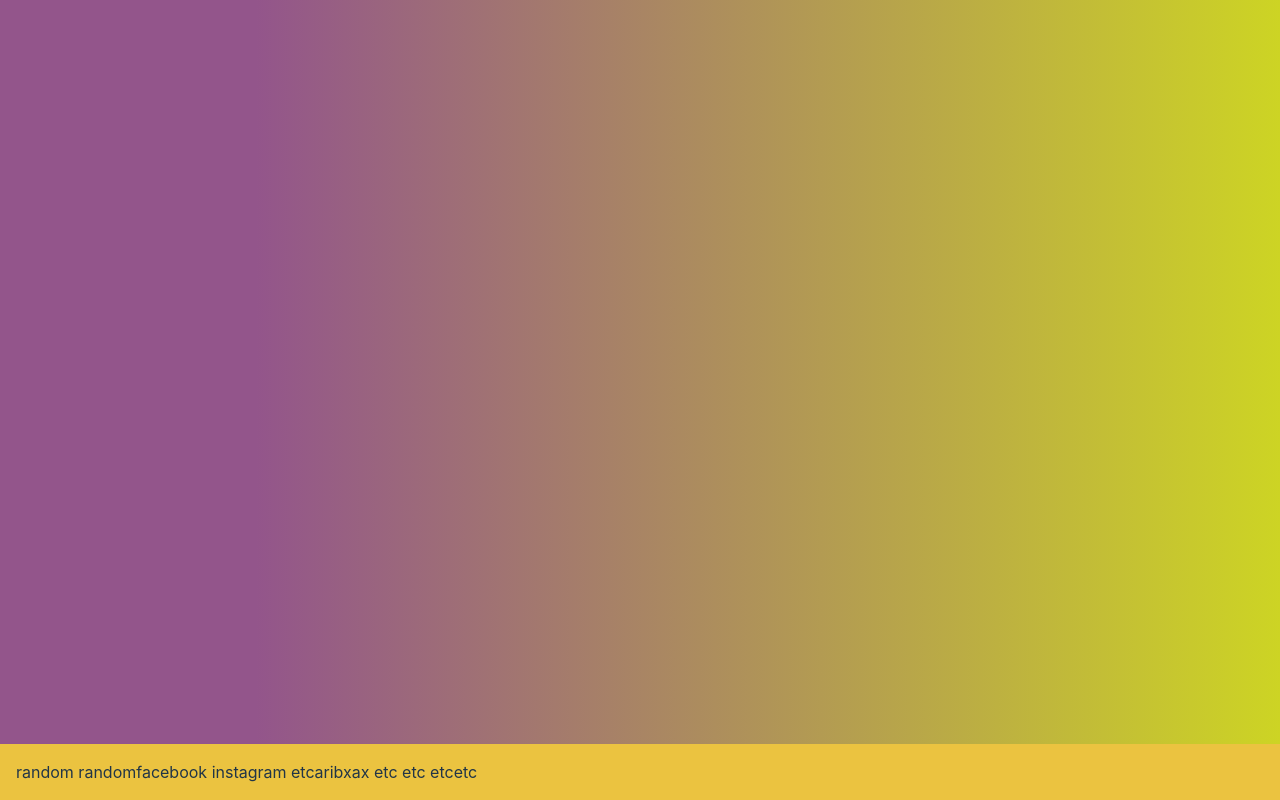
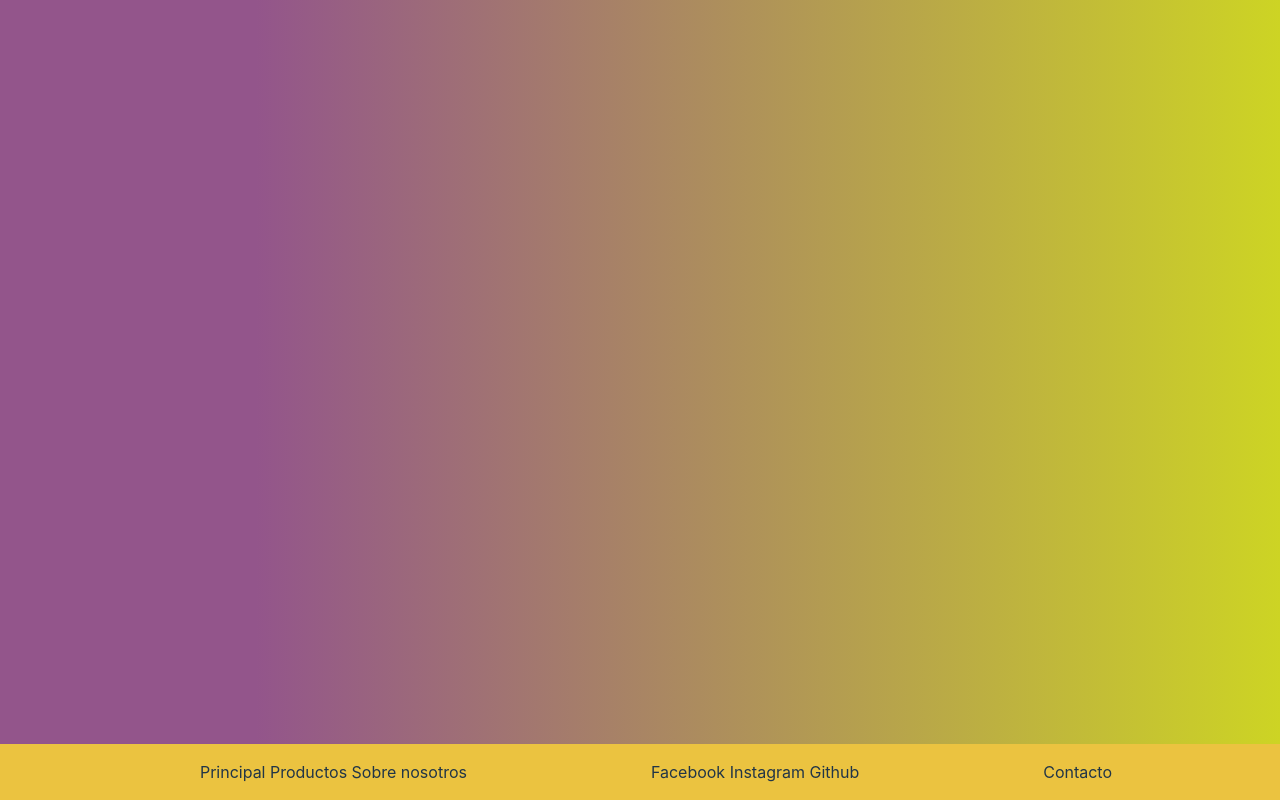
Before and after one commit to laura16ortega/ProyectoFinal-DRINKS, a React (Vite) app in the folder Client/: page / in a window 1280 px wide. Built offline with nearby package versions, Linux system fonts and the light colour scheme.

Commit message:
final changes before pull request

```diff
--- a/Client/src/components/Footer/Footer.jsx
+++ b/Client/src/components/Footer/Footer.jsx
@@ -7,18 +7,15 @@ function Footer(props) {
 
         <footer className={s.body} >
             <div className={s.contact}>
-                random
-                random
+            Principal   Productos   Sobre nosotros
             </div>
             <div className={s.social_media}>
-                facebook
-                instagram
-                etc
+                Facebook
+                Instagram
+                Github
             </div>
             <div className={s.github}>
-                aribxax
-                etc etc
-                etcetc
+        Contacto
 
             </div>
 
--- a/Client/src/components/Footer/Footer.module.css
+++ b/Client/src/components/Footer/Footer.module.css
@@ -2,7 +2,8 @@
   display:flex;
 
 
-
+    flex-direction: row;
+    justify-content: space-evenly;
     margin-top: 1rem;
     padding: 1rem;
     background-color: rgb(235, 195, 64);
--- a/Client/src/components/Reviews/Reviews.jsx
+++ b/Client/src/components/Reviews/Reviews.jsx
@@ -100,18 +100,19 @@ function Reviews(props) {
         <img  className={s.image} src={user?.picture} />
         <h6 className={s.nickname}>{user?.nickname}</h6>
             </div>
+            <div>
+            <Rating onClick={onPointerMove} allowFraction="true"/>
+        </div>
 
         </div>
           { isAuthenticated ? (<form className={s.userReview} onSubmit={(e) => handleNewReview(e)}>
-          <div>
-            <Rating onClick={onPointerMove} allowFraction="true"/>
-        </div>
+
             <input
             name='title'
 
             onChange={(e) => handleInput(e)}
             className={s.inputTitle}
-            placeholder='title'
+            placeholder='Titulo'
              />
               {error.title && <p className={s.alert}>{error.title}</p>}
 
@@ -121,7 +122,7 @@ function Reviews(props) {
             className={s.inputContent}
             placeholder='My review...'
             />
-            {error.content && <p className={s.alert}>{error.content}</p>}
+            {error.content && <p className={s.contentAlert}>{error.content}</p>}
             <button type='submit' className={s.btn}>Enviar</button>
 
         </form>) : (<div></div>)}
--- a/Client/src/components/Reviews/Reviews.module.css
+++ b/Client/src/components/Reviews/Reviews.module.css
@@ -1,5 +1,10 @@
 .allReviews {
     margin-bottom: 4rem;
+
+}
+.userReview {
+    border: black solid;
+    height: max-content;
 }
 .userReview input{
     display: flex;
@@ -12,6 +17,8 @@
     margin-bottom: 1rem;
     color:black;
     border-radius: 0.2vh;
+    font-family: Helvetica;
+    height: 1.4rem;
 }
 .inputContent {
     width: 20rem;
@@ -21,7 +28,7 @@
     resize: none;
     background-color: #e6e4e4;
     border: none;
-
+    font-family: Helvetica;
 }
 .inputContent select {
     border: 0;
@@ -34,6 +41,7 @@
 
     height: 5rem;
     width: max-content;
+
 }
 .image {
     height: 3rem;
@@ -61,10 +69,22 @@ select{
     margin-bottom: -0.1rem;
     text-align: left;
 }
+.contentAlert {
+    color:rgb(189, 11, 11);
+    font-size: 1.4vh;
+    font-family: Helvetica;
+    font-weight: 100;
+    margin-top: 0.1rem;
+    margin-bottom: -1rem;
+    text-align: left;
+}
 
 .btn {
+    display: flex;
+    flex-direction: column;
     font-size: 18px;
     background: none;
     border: black solid;
     border-radius: 0.2vh;
+    margin-top:0.8rem;
 }
```
